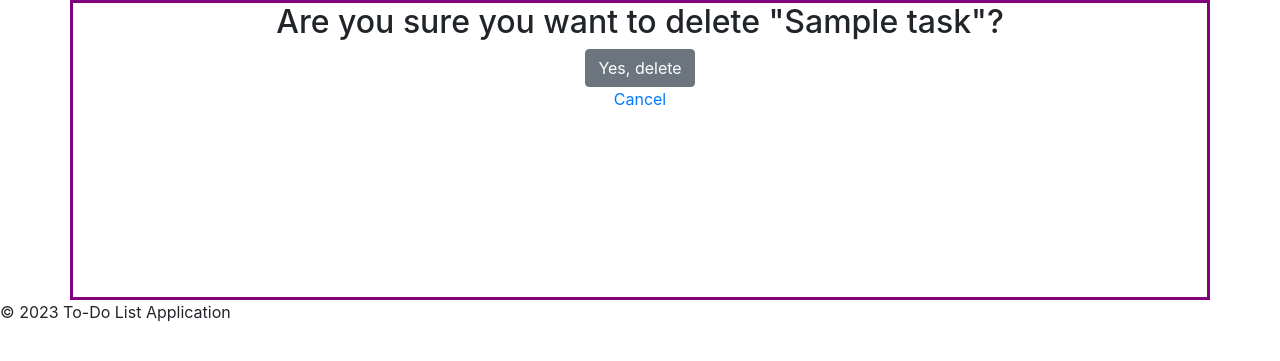
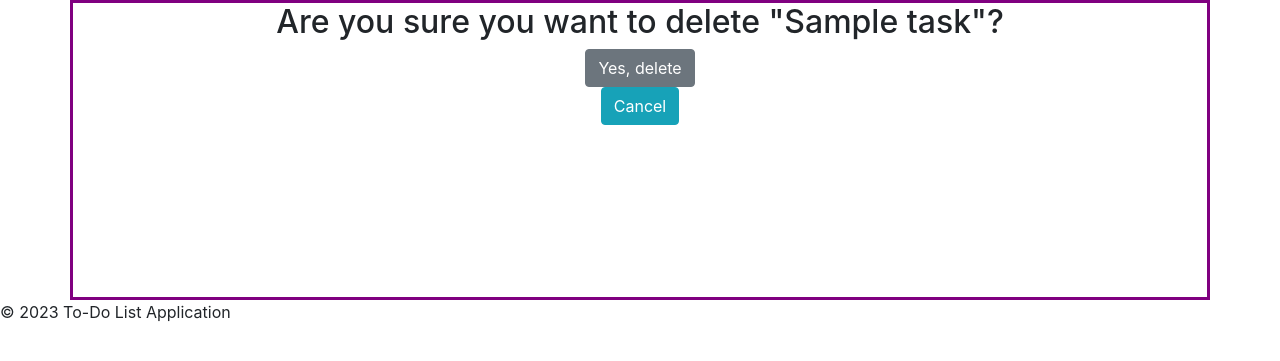
Before and after one commit to gold-amaechi/Hackathon, a Django app: page /todo/task/1/delete/ in a window 1280 px wide. Shown: the part 112-473 px from the top of the page. Run offline with Django 4.2, Linux system fonts and the light colour scheme; tables that the repository leaves empty hold one stand-in row (values such as "Sample post"); some libraries are stand-ins or nearby versions.

Commit message:
formatted button in task confirm

```diff
--- a/todo/templates/todo/task_confirm_delete.html
+++ b/todo/templates/todo/task_confirm_delete.html
@@ -27,7 +27,7 @@ form {
       {% csrf_token %}
       <button type="submit" class="btn btn-secondary">Yes, delete</button>
       <br>
-      <a href="{% url 'todo:task-list' %}">Cancel</a>
+      <a href="{% url 'todo:task-list' %}" class="btn btn-info" role="button">Cancel</a>
     </form>
   </div>
 
```
